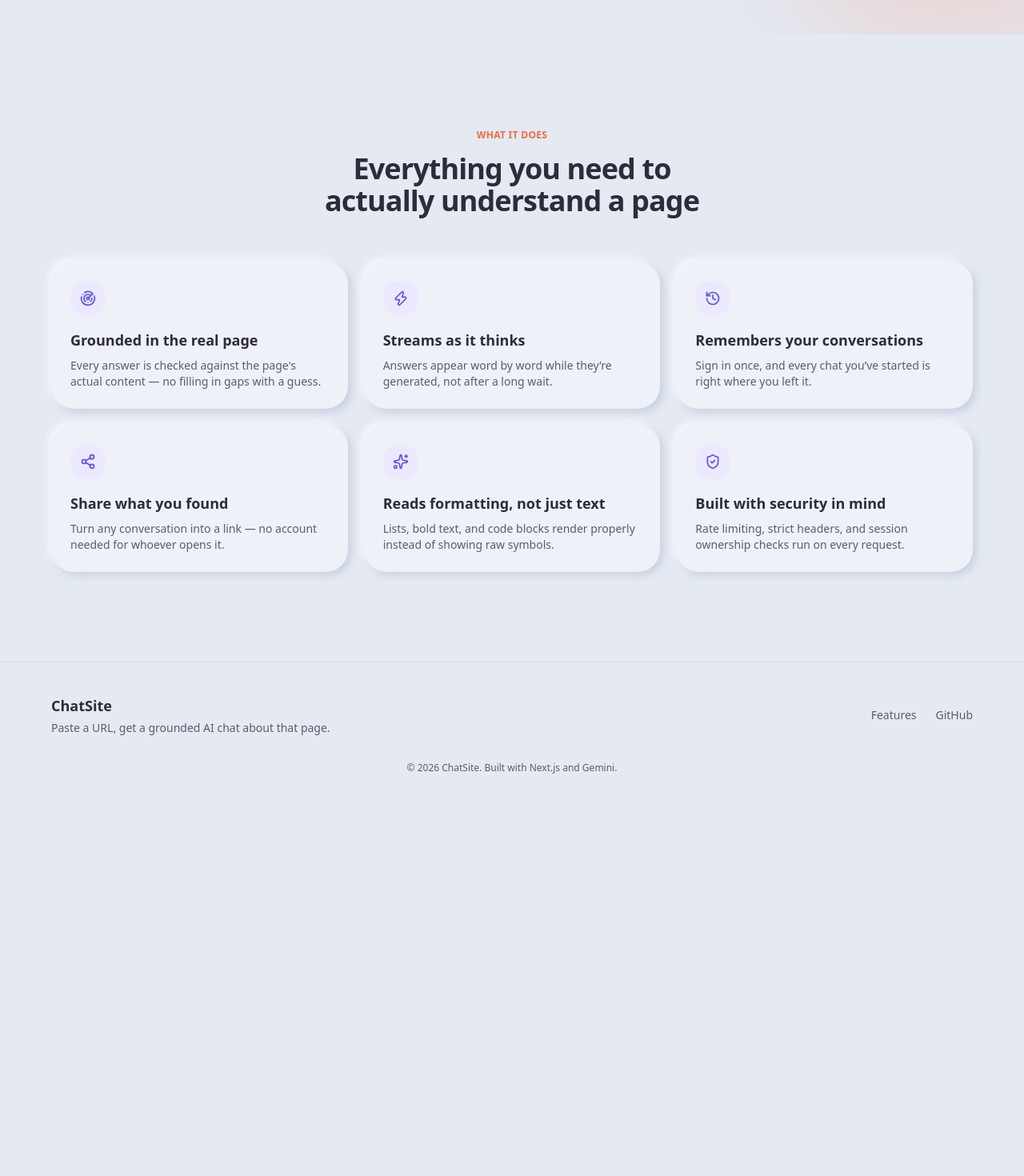
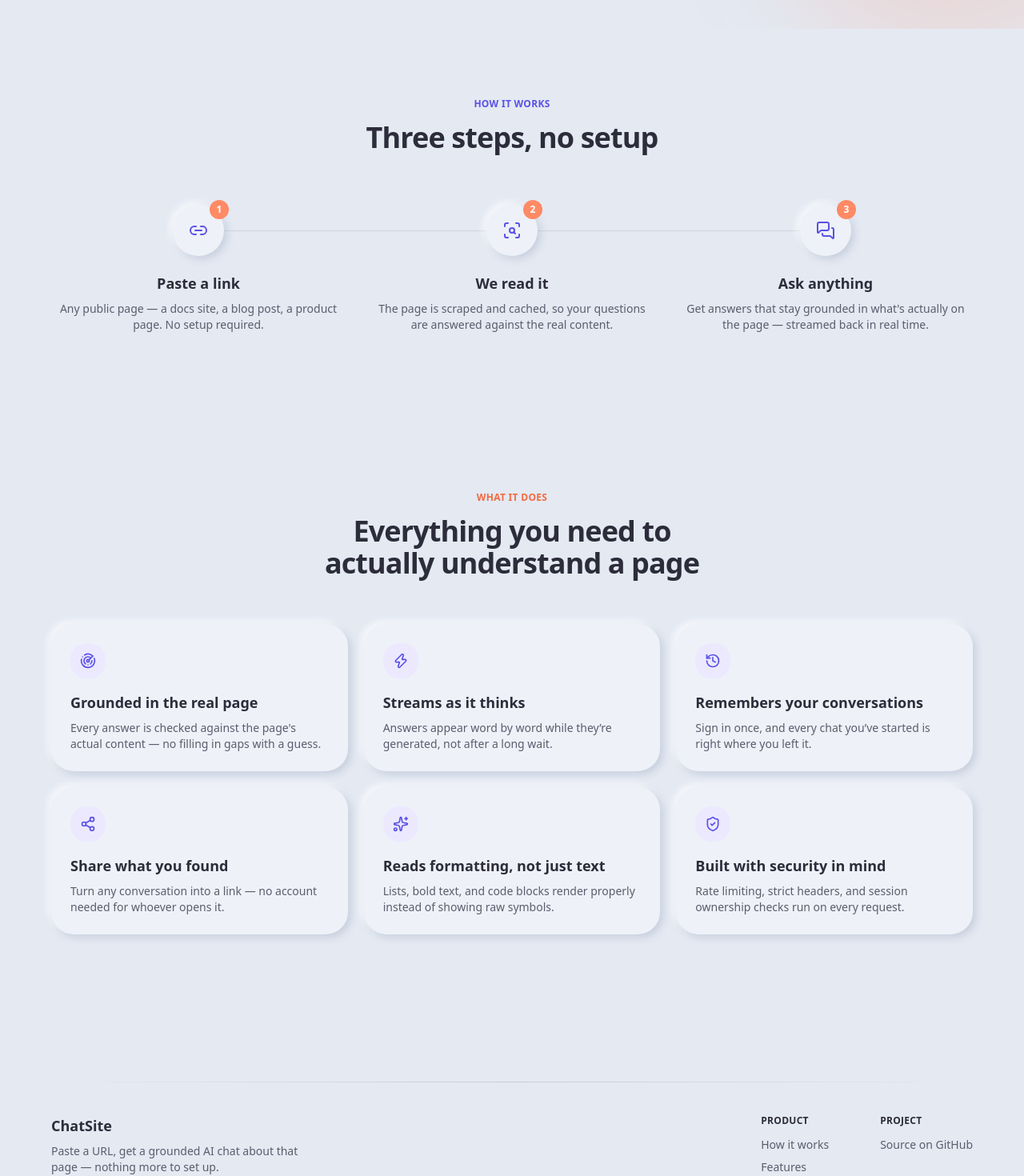
Before and after one commit to Zephyrex21/chatsite-ai, a Next.js app: page / in a window 1280 px wide. Shown: the part 680-2150 px from the top of the page at 80% size. Before the commit the page ends 1688 px from the top, so only its background shows below. Built offline with nearby package versions, Linux system fonts and the light colour scheme; no server answers.

Commit message:
fixed some bugs n issues

```diff
--- a/src/app/(marketing)/page.tsx
+++ b/src/app/(marketing)/page.tsx
@@ -1,5 +1,6 @@
 import { Hero } from '@/components/marketing/Hero';
 import { RecentChats } from '@/components/marketing/RecentChats';
+import { HowItWorks } from '@/components/marketing/HowItWorks';
 import { FeaturesSection } from '@/components/marketing/FeaturesSection';
 
 export default function Home() {
@@ -7,6 +8,7 @@ export default function Home() {
     <>
       <Hero />
       <RecentChats />
+      <HowItWorks />
       <FeaturesSection />
     </>
   );
--- a/src/components/marketing/Footer.tsx
+++ b/src/components/marketing/Footer.tsx
@@ -1,30 +1,55 @@
 export function Footer() {
   return (
-    <footer className="relative z-10 border-t border-(--clay-text-muted)/10 px-6 py-10 sm:px-10">
-      <div className="mx-auto flex max-w-6xl flex-col items-center justify-between gap-4 sm:flex-row">
-        <div className="text-center sm:text-left">
+    <footer className="relative z-10 mt-8 px-6 pt-10 pb-8 sm:px-10">
+      {/* Subtle gradient divider instead of a flat border — reads softer
+          against the clay-surface backdrop than a hard line would. */}
+      <div
+        aria-hidden="true"
+        className="mx-auto h-px w-full max-w-6xl bg-gradient-to-r from-transparent via-(--clay-text-muted)/20 to-transparent"
+      />
+
+      <div className="mx-auto mt-10 flex max-w-6xl flex-col gap-8 sm:flex-row sm:items-start sm:justify-between">
+        <div className="max-w-xs text-center sm:text-left">
           <p className="font-display text-lg font-semibold text-(--clay-text)">ChatSite</p>
-          <p className="mt-1 text-sm text-(--clay-text-muted)">
-            Paste a URL, get a grounded AI chat about that page.
+          <p className="mt-2 text-sm text-(--clay-text-muted)">
+            Paste a URL, get a grounded AI chat about that page — nothing more to set up.
           </p>
         </div>
 
-        <div className="flex items-center gap-6 text-sm text-(--clay-text-muted)">
+        <div className="flex flex-col items-center gap-6 sm:flex-row sm:items-start sm:gap-16">
+          <div className="text-center sm:text-left">
+            <p className="text-xs font-semibold tracking-wide text-(--clay-text) uppercase">
+              Product
+            </p>
+            <div className="mt-3 flex flex-col gap-2 text-sm text-(--clay-text-muted)">
+              <a href="#how-it-works" className="transition-colors hover:text-(--clay-text)">
+                How it works
+              </a>
               <a href="#features" className="transition-colors hover:text-(--clay-text)">
                 Features
               </a>
+            </div>
+          </div>
+
+          <div className="text-center sm:text-left">
+            <p className="text-xs font-semibold tracking-wide text-(--clay-text) uppercase">
+              Project
+            </p>
+            <div className="mt-3 flex flex-col gap-2 text-sm text-(--clay-text-muted)">
               <a
                 href="https://github.com/Zephyrex21/chatsite-ai"
                 target="_blank"
                 rel="noopener noreferrer"
                 className="transition-colors hover:text-(--clay-text)"
               >
-            GitHub
+                Source on GitHub
               </a>
             </div>
           </div>
+        </div>
+      </div>
 
-      <p className="mt-8 text-center text-xs text-(--clay-text-muted)">
+      <p className="mt-10 text-center text-xs text-(--clay-text-muted) sm:text-left">
         © {new Date().getFullYear()} ChatSite. Built with Next.js and Gemini.
       </p>
     </footer>
--- a/src/components/marketing/Hero.tsx
+++ b/src/components/marketing/Hero.tsx
@@ -111,6 +111,10 @@ export function Hero() {
               </Button>
             </form>
           </Card>
+
+          <p className="mt-4 text-sm text-(--clay-text-muted)">
+            No sign-up required to try it · Sign in to keep your chat history
+          </p>
         </motion.div>
 
         <motion.div
--- a/src/components/marketing/HeroIllustration.tsx
+++ b/src/components/marketing/HeroIllustration.tsx
@@ -146,9 +146,10 @@ export function HeroIllustration() {
         />
       </motion.g>
 
-      {/* Dotted path from the page to the conversation */}
+      {/* Dotted path from the page to the conversation — ends just short
+          of the bubble's edge, not piercing through its middle */}
       <motion.path
-        d="M 330 170 C 380 170, 380 340, 430 340"
+        d="M 330 170 C 380 170, 380 340, 355 340"
         fill="none"
         stroke="var(--clay-accent)"
         strokeWidth="2.5"
@@ -160,7 +161,10 @@ export function HeroIllustration() {
         transition={{ duration: reduced ? 0.2 : 1.2, delay: reduced ? 0 : 0.5, ease: 'easeOut' }}
       />
 
-      {/* Floating chat conversation — the answer */}
+      {/* Floating chat conversation — the answer. Starts at x=360, 20px
+          clear of the browser window's right edge (x=340) — it previously
+          started at x=330, bleeding 10px into the browser card instead of
+          floating beside it. */}
       <motion.g
         initial={{ opacity: 0, y: 20 }}
         animate={{ opacity: 1, y: 0 }}
@@ -175,12 +179,12 @@ export function HeroIllustration() {
           transition={{ duration: 6, repeat: Infinity, ease: 'easeInOut' }}
         >
           {/* User question bubble */}
-          <rect x="330" y="300" width="150" height="44" rx="18" fill="var(--clay-primary)" />
-          <rect x="352" y="316" width="90" height="12" rx="6" fill="white" opacity="0.85" />
+          <rect x="360" y="300" width="150" height="44" rx="18" fill="var(--clay-primary)" />
+          <rect x="382" y="316" width="90" height="12" rx="6" fill="white" opacity="0.85" />
 
           {/* Assistant answer bubble */}
           <rect
-            x="360"
+            x="390"
             y="356"
             width="160"
             height="64"
@@ -190,7 +194,7 @@ export function HeroIllustration() {
             strokeOpacity="0.06"
           />
           <rect
-            x="380"
+            x="410"
             y="372"
             width="120"
             height="10"
@@ -199,7 +203,7 @@ export function HeroIllustration() {
             opacity="0.16"
           />
           <rect
-            x="380"
+            x="410"
             y="390"
             width="90"
             height="10"
@@ -208,7 +212,7 @@ export function HeroIllustration() {
             opacity="0.1"
           />
           <rect
-            x="380"
+            x="410"
             y="406"
             width="60"
             height="10"
--- /dev/null
+++ b/src/components/marketing/HowItWorks.tsx
@@ -0,0 +1,85 @@
+'use client';
+
+import { motion, useReducedMotion } from 'framer-motion';
+import { Link2, ScanSearch, MessagesSquare } from 'lucide-react';
+import { fadeUp, staggerChildren } from '@/lib/motion';
+
+const STEPS = [
+  {
+    icon: Link2,
+    title: 'Paste a link',
+    description: 'Any public page — a docs site, a blog post, a product page. No setup required.',
+  },
+  {
+    icon: ScanSearch,
+    title: 'We read it',
+    description:
+      'The page is scraped and cached, so your questions are answered against the real content.',
+  },
+  {
+    icon: MessagesSquare,
+    title: 'Ask anything',
+    description:
+      "Get answers that stay grounded in what's actually on the page — streamed back in real time.",
+  },
+];
+
+export function HowItWorks() {
+  const reduced = useReducedMotion();
+
+  return (
+    <section id="how-it-works" className="relative z-10 px-6 py-20 sm:px-10">
+      <div className="mx-auto max-w-6xl">
+        <motion.div
+          initial="hidden"
+          whileInView="visible"
+          viewport={{ once: true, margin: '-100px' }}
+          variants={fadeUp(!!reduced)}
+          className="mx-auto max-w-2xl text-center"
+        >
+          <span className="text-xs font-semibold tracking-wide text-(--clay-primary) uppercase">
+            How it works
+          </span>
+          <h2 className="font-display mt-3 text-3xl font-semibold tracking-tight text-balance text-(--clay-text) sm:text-4xl">
+            Three steps, no setup
+          </h2>
+        </motion.div>
+
+        <motion.div
+          initial="hidden"
+          whileInView="visible"
+          viewport={{ once: true, margin: '-80px' }}
+          variants={staggerChildren(!!reduced, 0.15)}
+          className="relative mt-16 grid grid-cols-1 gap-10 sm:grid-cols-3 sm:gap-6"
+        >
+          {/* Connecting line — desktop only, sits behind the step circles */}
+          <div
+            aria-hidden="true"
+            className="absolute top-8 right-[16.5%] left-[16.5%] hidden h-px bg-(--clay-text-muted)/15 sm:block"
+          />
+
+          {STEPS.map((step, index) => (
+            <motion.div
+              key={step.title}
+              variants={fadeUp(!!reduced)}
+              className="relative flex flex-col items-center text-center"
+            >
+              <div className="relative z-10 flex h-16 w-16 items-center justify-center rounded-full bg-(--clay-surface) shadow-[var(--clay-shadow-out-sm)]">
+                <step.icon className="h-6 w-6 text-(--clay-primary)" aria-hidden="true" />
+                <span className="absolute -top-1.5 -right-1.5 flex h-6 w-6 items-center justify-center rounded-full bg-(--clay-accent) text-xs font-bold text-white">
+                  {index + 1}
+                </span>
+              </div>
+              <h3 className="font-display mt-5 text-lg font-semibold text-(--clay-text)">
+                {step.title}
+              </h3>
+              <p className="mt-2 max-w-[22rem] text-sm text-(--clay-text-muted)">
+                {step.description}
+              </p>
+            </motion.div>
+          ))}
+        </motion.div>
+      </div>
+    </section>
+  );
+}
--- a/src/components/marketing/Navbar.tsx
+++ b/src/components/marketing/Navbar.tsx
@@ -1,16 +1,33 @@
 'use client';
 
+import { useEffect, useState } from 'react';
 import Link from 'next/link';
 import { useSession, signIn, signOut } from 'next-auth/react';
 import { LogOut } from 'lucide-react';
+import { cx } from '@/lib/cx';
 import { ThemeToggle } from '@/components/ui/ThemeToggle';
 import { Button } from '@/components/ui/Button';
 
 export function Navbar() {
   const { data: session, status } = useSession();
+  const [scrolled, setScrolled] = useState(false);
+
+  useEffect(() => {
+    const onScroll = () => setScrolled(window.scrollY > 8);
+    onScroll();
+    window.addEventListener('scroll', onScroll, { passive: true });
+    return () => window.removeEventListener('scroll', onScroll);
+  }, []);
 
   return (
-    <header className="relative z-20 flex w-full items-center justify-between px-6 py-6 sm:px-10">
+    <header
+      className={cx(
+        'sticky top-0 z-20 flex w-full items-center justify-between px-6 py-5 transition-all duration-300 sm:px-10',
+        scrolled
+          ? 'border-b border-(--clay-text-muted)/10 bg-(--clay-bg)/80 shadow-[var(--clay-shadow-out-sm)] backdrop-blur-md'
+          : 'border-b border-transparent bg-transparent',
+      )}
+    >
       <Link
         href="/"
         className="font-display text-xl font-semibold tracking-tight text-(--clay-text)"
@@ -19,6 +36,9 @@ export function Navbar() {
       </Link>
 
       <nav className="hidden items-center gap-8 text-sm font-medium text-(--clay-text-muted) sm:flex">
+        <a href="#how-it-works" className="transition-colors hover:text-(--clay-text)">
+          How it works
+        </a>
         <a href="#features" className="transition-colors hover:text-(--clay-text)">
           Features
         </a>
@@ -35,7 +55,7 @@ export function Navbar() {
       <div className="flex items-center gap-3">
         {status === 'authenticated' ? (
           <>
-            <span className="hidden text-sm text-(--clay-text-muted) sm:inline">
+            <span className="hidden max-w-[10rem] truncate text-sm text-(--clay-text-muted) sm:inline">
               {session.user?.name ?? session.user?.email}
             </span>
             <Button
```
Also changed, not shown: 1 other file (tests, documents, lock files or other folders). Lines whose indentation alone changed are shown as unchanged.
